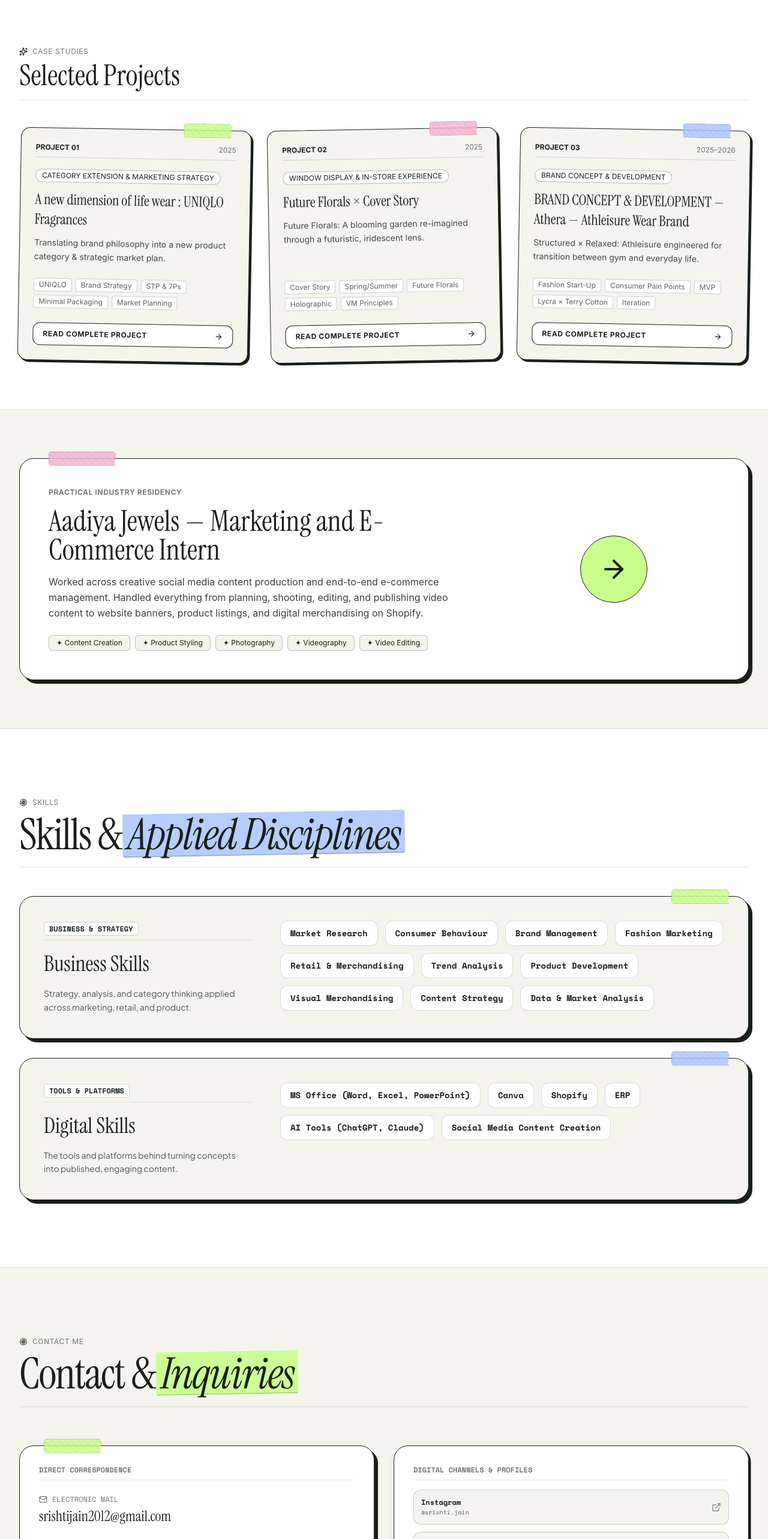
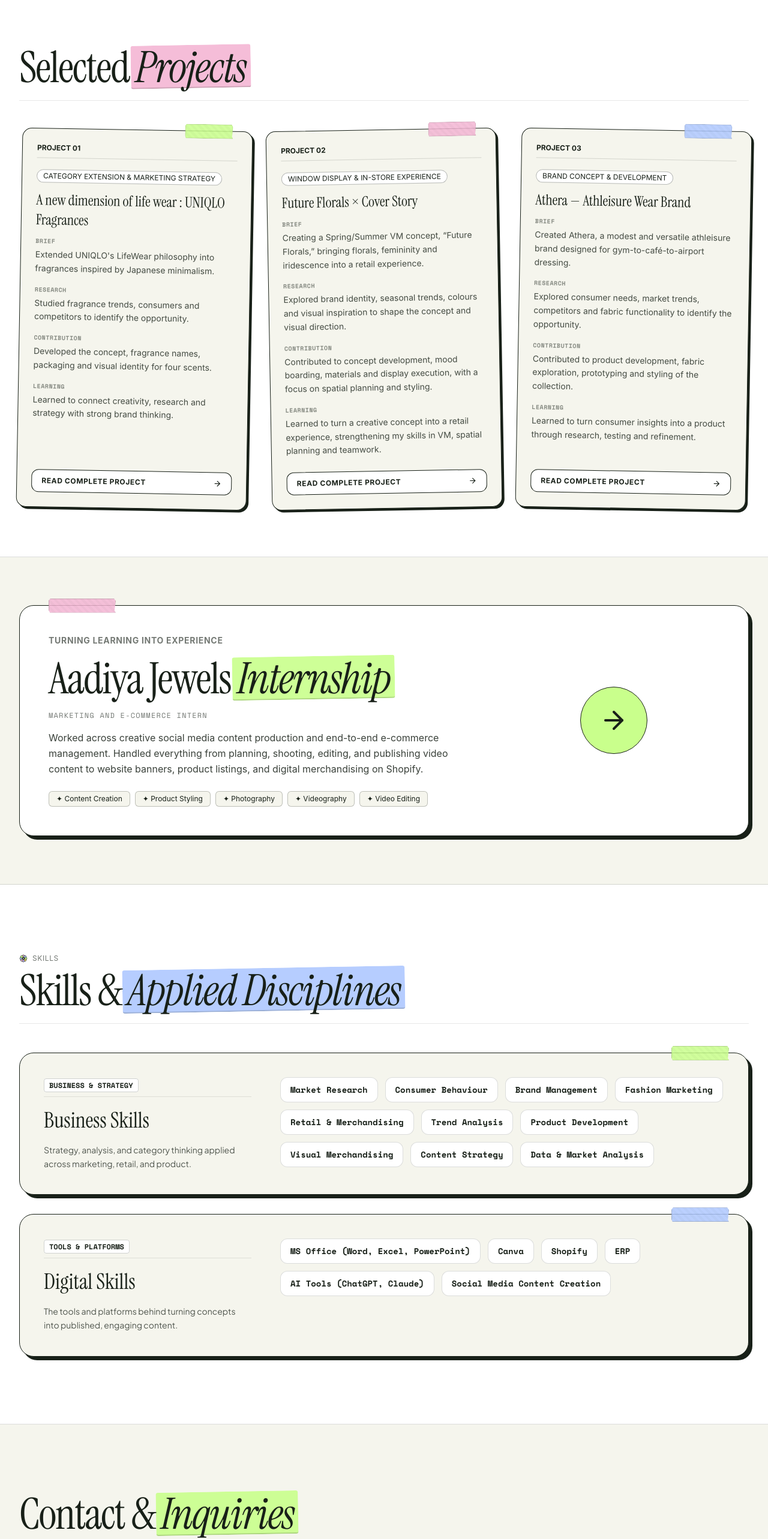
Before and after one commit to srishtij200/srishti, a React (Vite) app: page / in a window 1280 px wide. Shown: the part 865-3431 px from the top of the page at 60% size. Built offline with nearby package versions, Linux system fonts and the light colour scheme.

Commit message:
Restyle home sections and add internship learnings

```diff
--- a/src/components/home-sections/ContactSection.tsx
+++ b/src/components/home-sections/ContactSection.tsx
@@ -1,7 +1,6 @@
 import React from 'react';
 import { motion } from 'motion/react';
-import { Mail, MapPin, Phone, ExternalLink } from 'lucide-react';
-import { FlowerMark, WashiTape } from '../CustomDoodles';
+import { Mail, MapPin, Phone, Linkedin } from 'lucide-react';
 import { portfolioData } from '../../data/portfolioData';
 
 export const ContactSection: React.FC = () => {
@@ -18,10 +17,6 @@
             viewport={{ once: true }}
             transition={{ duration: 0.5 }}
           >
-            <div className="inline-flex items-center gap-2 text-xs uppercase tracking-wider text-[#182018]/60 mb-2">
-              <FlowerMark className="w-3.5 h-3.5 text-[#182018]" />
-              <span>CONTACT ME</span>
-            </div>
             <h2 className="relative z-10 font-serif-display text-4xl sm:text-6xl lg:text-7xl leading-[1.05] tracking-tight text-[#182018]">
               Contact &{' '}
               <span className="relative inline-block whitespace-nowrap">
@@ -34,96 +29,57 @@
           </motion.div>
         </div>
 
-        {/* Contact Information Boxes */}
-        <div className="grid grid-cols-1 md:grid-cols-2 gap-8 items-stretch">
-            <motion.div
+        {/* Contact Details (Centered, No Labels) */}
+        <div className="flex flex-col items-center text-center space-y-7">
+          <motion.a
             initial={{ opacity: 0, y: 15 }}
             whileInView={{ opacity: 1, y: 0 }}
             viewport={{ once: true }}
             transition={{ duration: 0.5 }}
-              className="bg-[#FFFFFF] border-[1.5px] border-[#182018] rounded-3xl p-8 paper-shadow-lg relative"
+            href={`mailto:${contact.email}`}
+            className="flex items-center justify-center gap-3 font-serif-display text-3xl sm:text-4xl text-[#182018] hover:underline underline-offset-4 decoration-[#C9FF8C] break-all"
           >
-              <div className="absolute -top-3 left-10">
-                <WashiTape color="#C9FF8C" width="w-24" />
-              </div>
+            <Mail className="w-7 h-7 text-[#182018]/60 shrink-0" />
+            <span>{contact.email}</span>
+          </motion.a>
 
-              <div className="font-mono-code text-xs font-bold uppercase text-[#182018]/60 mb-6 pb-2 border-b border-[#182018]/10">
-                Direct Correspondence
-              </div>
-
-              <div className="space-y-6">
-                <div>
-                  <div className="flex items-center gap-2 font-mono-code text-xs text-[#182018]/60 uppercase mb-1">
-                    <Mail className="w-3.5 h-3.5" />
-                    <span>ELECTRONIC MAIL</span>
-                  </div>
-                  <a
-                    href={`mailto:${contact.email}`}
-                    className="font-serif-display text-xl sm:text-2xl text-[#182018] hover:underline underline-offset-4 decoration-[#C9FF8C] break-all"
-                  >
-                    {contact.email}
-                  </a>
-                </div>
-
-                <div>
-                  <div className="flex items-center gap-2 font-mono-code text-xs text-[#182018]/60 uppercase mb-1">
-                    <MapPin className="w-3.5 h-3.5" />
-                    <span>LOCATION</span>
-                  </div>
-                  <p className="font-body text-sm text-[#182018] leading-relaxed">
-                    {contact.location}
-                  </p>
-                  <span className="font-mono-code text-[11px] text-[#182018]/60 mt-1 block">
-                    Available for on-site & remote projects
-                  </span>
-                </div>
-
-                <div>
-                  <div className="flex items-center gap-2 font-mono-code text-xs text-[#182018]/60 uppercase mb-1">
-                    <Phone className="w-3.5 h-3.5" />
-                    <span>TELEPHONE & SIGNAL</span>
-                  </div>
-                  <p className="font-mono-code text-sm text-[#182018]">
-                    {contact.phone}
-                  </p>
-                </div>
-
-                <div className="p-4 bg-[#F5F5ED] rounded-xl border border-[#182018]/15 font-mono-code text-xs">
-                  <div className="font-bold text-[#182018] uppercase text-[11px] mb-1">CURRENT STATUS:</div>
-                  <p className="text-[#182018]/80">{contact.availability}</p>
-                </div>
-              </div>
-            </motion.div>
-
-            <motion.div
+          <motion.p
             initial={{ opacity: 0, y: 15 }}
             whileInView={{ opacity: 1, y: 0 }}
             viewport={{ once: true }}
             transition={{ duration: 0.5, delay: 0.05 }}
-              className="bg-[#FFFFFF] border-[1.5px] border-[#182018] rounded-3xl p-8 paper-shadow"
+            className="flex items-center justify-center gap-3 font-mono-code text-lg text-[#182018]/80"
           >
-              <div className="font-mono-code text-xs font-bold uppercase text-[#182018]/60 mb-4 pb-2 border-b border-[#182018]/10">
-                Digital Channels & Profiles
-              </div>
+            <MapPin className="w-6 h-6 text-[#182018]/60 shrink-0" />
+            <span>{contact.location}</span>
+          </motion.p>
 
-              <div className="space-y-3 font-mono-code text-xs">
-                {contact.socials.map((soc, idx) => (
-                  <a
-                    key={idx}
-                    href={soc.url}
+          <motion.p
+            initial={{ opacity: 0, y: 15 }}
+            whileInView={{ opacity: 1, y: 0 }}
+            viewport={{ once: true }}
+            transition={{ duration: 0.5, delay: 0.1 }}
+            className="flex items-center justify-center gap-3 font-mono-code text-lg text-[#182018]/80"
+          >
+            <Phone className="w-6 h-6 text-[#182018]/60 shrink-0" />
+            <span>{contact.phone}</span>
+          </motion.p>
+
+          {contact.socials[0] && (
+            <motion.a
+              initial={{ opacity: 0, y: 15 }}
+              whileInView={{ opacity: 1, y: 0 }}
+              viewport={{ once: true }}
+              transition={{ duration: 0.5, delay: 0.15 }}
+              href={contact.socials[0].url}
               target="_blank"
               rel="noreferrer"
-                    className="flex items-center justify-between p-3 rounded-xl bg-[#F5F5ED] hover:bg-[#182018] hover:text-[#F5F5ED] border border-[#182018]/20 transition-all group"
+              className="flex items-center justify-center gap-3 font-mono-code text-lg font-bold text-[#182018] border-b border-[#182018]/30 hover:border-[#182018]"
             >
-                    <div>
-                      <span className="font-bold block">{soc.name}</span>
-                      <span className="text-[10px] opacity-70">{soc.handle}</span>
-                    </div>
-                    <ExternalLink className="w-4 h-4 opacity-50 group-hover:opacity-100" />
-                  </a>
-                ))}
-              </div>
-            </motion.div>
+              <Linkedin className="w-6 h-6 text-[#182018]/60 shrink-0" />
+              <span>LinkedIn — {contact.socials[0].handle}</span>
+            </motion.a>
+          )}
         </div>
       </div>
     </section>
--- a/src/data/portfolioData.ts
+++ b/src/data/portfolioData.ts
@@ -173,7 +173,7 @@
       rotation: "rotate-1",
       tags: ["Fashion Start-Up", "Consumer Pain Points", "MVP", "Lycra × Terry Cotton", "Iteration"],
       summary: "Developing a fashion venture from identifying real consumer pain points to testing and refining a physical prototype: Structured crop top and relaxed joggers.",
-      brief: "Created Athira, a modest and versatile athleisure brand designed for gym-to-café-to-airport dressing.",
+      brief: "Created Athera, a modest and versatile athleisure brand designed for gym-to-café-to-airport dressing.",
       research: "Explored consumer needs, market trends, competitors and fabric functionality to identify the opportunity.",
       contribution: "Contributed to product development, fabric exploration, prototyping and styling of the collection.",
       keyLearnings: "Learned to turn consumer insights into a product through research, testing and refinement."
@@ -502,9 +502,7 @@
     location: "New Delhi, India",
     availability: "Available for Visual Merchandising, E-Commerce Styling, and Fashion Marketing Roles",
     socials: [
-      { name: "Instagram", handle: "@srishti.jain", url: "https://instagram.com" },
-      { name: "LinkedIn", handle: "Srishti Jain", url: "https://www.linkedin.com/in/srishti-jain-263074228" },
-      { name: "Behance", handle: "Srishti Jain Portfolio", url: "https://behance.net" }
+      { name: "LinkedIn", handle: "Srishti Jain", url: "https://www.linkedin.com/in/srishti-jain-263074228" }
     ]
   }
 };
--- a/src/pages/ContactPage.tsx
+++ b/src/pages/ContactPage.tsx
@@ -85,11 +85,6 @@
                     {contact.phone}
                   </p>
                 </div>
-
-                <div className="p-4 bg-[#F5F5ED] rounded-xl border border-[#182018]/15 font-mono-code text-xs">
-                  <div className="font-bold text-[#182018] uppercase text-[11px] mb-1">CURRENT STATUS:</div>
-                  <p className="text-[#182018]/80">{contact.availability}</p>
-                </div>
               </div>
             </div>
 
--- a/src/pages/HomePage.tsx
+++ b/src/pages/HomePage.tsx
@@ -24,7 +24,7 @@
   const homeProjectTitles: Record<string, string> = {
     'proj-1': 'A new dimension of life wear : UNIQLO Fragrances',
     'proj-2': 'Future Florals × Cover Story',
-    'proj-3': 'BRAND CONCEPT & DEVELOPMENT — Athera — Athleisure Wear Brand'
+    'proj-3': 'Athera — Athleisure Wear Brand'
   };
 
   const homeProjectCategories: Record<string, string> = {
@@ -140,12 +140,14 @@
         <div className="max-w-7xl mx-auto px-4 sm:px-6 lg:px-8">
           <div className="flex flex-col sm:flex-row sm:items-end justify-between mb-12 pb-4 border-b border-[#182018]/10">
             <div>
-              <div className="inline-flex items-center gap-2 text-xs uppercase tracking-wider text-[#182018]/60 mb-2">
-                <Sparkles className="w-3.5 h-3.5 text-[#182018]" />
-                <span>CASE STUDIES</span>
-              </div>
-              <h2 className="font-serif-display text-3xl sm:text-5xl text-[#182018]">
-                Selected Projects
+              <h2 className="relative z-10 font-serif-display text-4xl sm:text-6xl lg:text-7xl leading-[1.05] tracking-tight text-[#182018]">
+                Selected{' '}
+                <span className="relative inline-block whitespace-nowrap">
+                  <span className="absolute inset-0 -inset-x-2 bottom-1 bg-[#F4B6D4] -rotate-1 rounded-sm -z-10 opacity-90 border-b-2 border-[#182018]/20" />
+                  <span className="relative z-10 italic font-serif-display font-normal">
+                    Projects
+                  </span>
+                </span>
               </h2>
             </div>
           </div>
@@ -161,9 +163,8 @@
                 </div>
 
                 <div>
-                  <div className="flex items-center justify-between text-xs text-[#182018]/60 mb-4 pb-2 border-b border-[#182018]/15">
+                  <div className="text-xs text-[#182018]/60 mb-4 pb-2 border-b border-[#182018]/15">
                     <span className="font-bold text-[#182018]">PROJECT {proj.number}</span>
-                    <span>{proj.year}</span>
                   </div>
 
                   <span className="text-xs uppercase px-2.5 py-0.5 rounded-full border border-[#182018]/30 inline-block mb-3 bg-[#FFFFFF]">
@@ -174,20 +175,43 @@
                     {homeProjectTitles[proj.id] ?? proj.title}
                   </h3>
 
-                  <p className="text-sm text-[#182018]/80 leading-relaxed mb-6">
-                    {proj.tagline}
-                  </p>
+                  <div className="space-y-4 mb-6">
+                    <div>
+                      <span className="text-[10px] font-mono-code uppercase tracking-wider text-[#182018]/50 font-bold block mb-1">
+                        Brief
+                      </span>
+                      <p className="text-sm text-[#182018]/80 leading-relaxed">
+                        {proj.brief}
+                      </p>
+                    </div>
+                    <div>
+                      <span className="text-[10px] font-mono-code uppercase tracking-wider text-[#182018]/50 font-bold block mb-1">
+                        Research
+                      </span>
+                      <p className="text-sm text-[#182018]/80 leading-relaxed">
+                        {proj.research}
+                      </p>
+                    </div>
+                    <div>
+                      <span className="text-[10px] font-mono-code uppercase tracking-wider text-[#182018]/50 font-bold block mb-1">
+                        Contribution
+                      </span>
+                      <p className="text-sm text-[#182018]/80 leading-relaxed">
+                        {proj.contribution}
+                      </p>
+                    </div>
+                    <div>
+                      <span className="text-[10px] font-mono-code uppercase tracking-wider text-[#182018]/50 font-bold block mb-1">
+                        Learning
+                      </span>
+                      <p className="text-sm text-[#182018]/80 leading-relaxed">
+                        {proj.keyLearnings}
+                      </p>
+                    </div>
+                  </div>
                 </div>
 
                 <div>
-                  <div className="flex flex-wrap gap-1.5 mb-6">
-                    {proj.tags.map((t, i) => (
-                      <span key={i} className="text-xs px-2 py-0.5 bg-[#FFFFFF] border border-[#182018]/20 rounded text-[#182018]/70">
-                        {t}
-                      </span>
-                    ))}
-                  </div>
-
                   <Link
                     to={`/projects/${proj.slug}`}
                     className="w-full flex items-center justify-between py-2.5 px-4 bg-[#FFFFFF] border border-[#182018] rounded-xl text-xs uppercase tracking-wider text-[#182018] font-bold group-hover:bg-[#182018] group-hover:text-[#F5F5ED] transition-colors"
@@ -212,12 +236,21 @@
 
             <div className="grid grid-cols-1 lg:grid-cols-12 gap-8 items-center">
               <div className="lg:col-span-8 space-y-4">
-                <span className="text-xs uppercase font-bold text-[#182018]/60 block tracking-wider">
-                  PRACTICAL INDUSTRY RESIDENCY
+                <span className="text-sm uppercase font-bold text-[#182018]/60 block tracking-wider">
+                  Turning Learning Into Experience
                 </span>
-                <h2 className="font-serif-display text-3xl sm:text-5xl text-[#182018]">
-                  {internship.company} — {internship.role}
+                <h2 className="relative z-10 font-serif-display text-4xl sm:text-6xl lg:text-7xl leading-[1.05] tracking-tight text-[#182018]">
+                  {internship.company}{' '}
+                  <span className="relative inline-block whitespace-nowrap">
+                    <span className="absolute inset-0 -inset-x-2 bottom-1 bg-[#C9FF8C] -rotate-1 rounded-sm -z-10 opacity-90 border-b-2 border-[#182018]/20" />
+                    <span className="relative z-10 italic font-serif-display font-normal">
+                      Internship
+                    </span>
+                  </span>
                 </h2>
+                <p className="font-mono-code text-xs uppercase tracking-widest text-[#182018]/60">
+                  {internship.role}
+                </p>
                 <p className="text-base text-[#182018]/85 leading-relaxed max-w-2xl">
                   {internship.overview}
                 </p>
```
Also changed, not shown: src/pages/InternshipExperiencePage.tsx (+40 -1 lines). Lines whose indentation alone changed are shown as unchanged.
